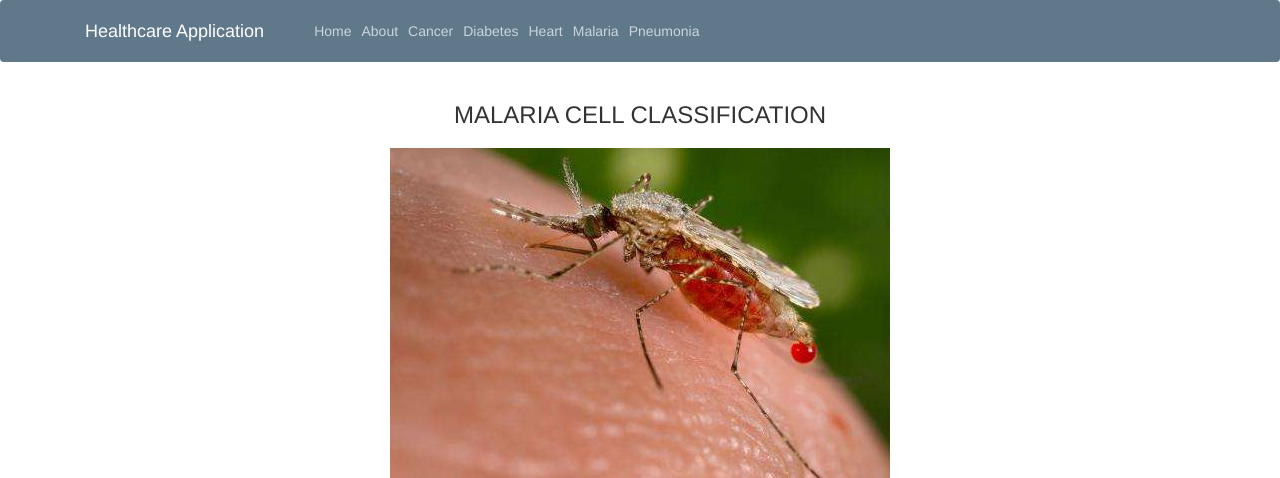
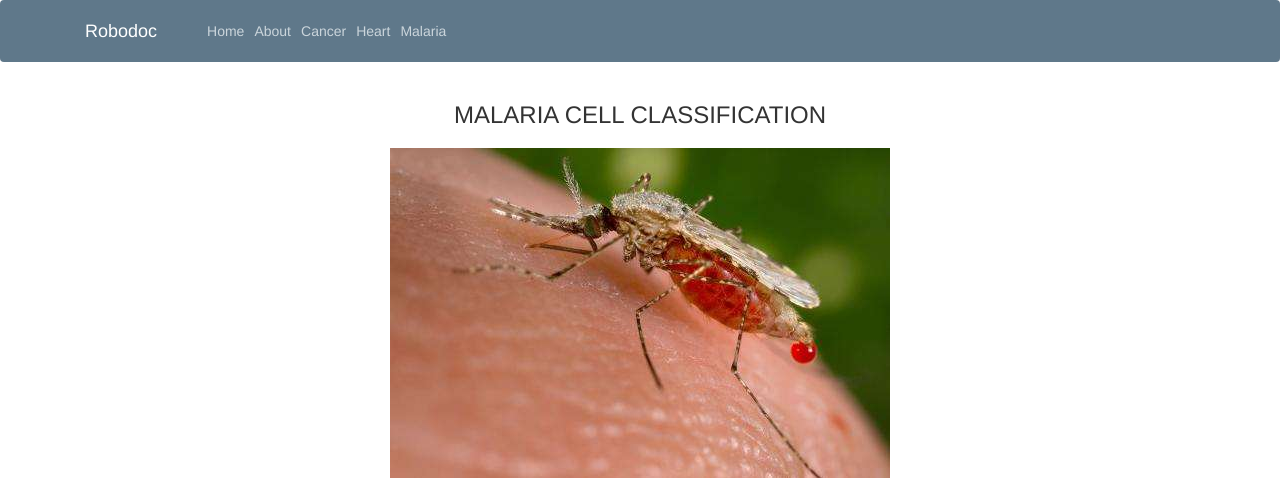
Before and after one commit to Divyang0601/HealthAppC, a Flask app: page /upload in a window 1280 px wide. Shown: the top 478 px of the page. Run offline with Flask 2, Linux system fonts and the light colour scheme; some libraries are stand-ins or nearby versions.

Commit message:
Update index.html

```diff
--- a/template/index.html
+++ b/template/index.html
@@ -70,7 +70,7 @@
     <header class="site-header">
         <nav class="navbar navbar-expand-md navbar-dark bg-steel fixed-top">
             <div class="container">
-                <a class="navbar-brand mr-4" href="/">Healthcare Application</a>
+                <a class="navbar-brand mr-4" href="/">Robodoc</a>
                 <button class="navbar-toggler" type="button" data-toggle="collapse" data-target="#navbarToggle" aria-controls="navbarToggle" aria-expanded="false" aria-label="Toggle navigation">
         <span class="navbar-toggler-icon"></span>
       </button>
@@ -79,10 +79,10 @@
                         <a class="nav-item nav-link" href="/">Home</a>
                         <a class="nav-item nav-link" href="/about">About</a>
                         <a class="nav-item nav-link" href="/cancer">Cancer</a>
-                        <a class="nav-item nav-link" href="/diabetes">Diabetes</a>
+
                         <a class="nav-item nav-link" href="/heart">Heart</a>
                         <a class="nav-item nav-link" href="/Malaria">Malaria</a>
-                        <a class="nav-item nav-link" href="/Pneumonia">Pneumonia</a>
+
 
                     </div>
                     <!-- Navbar Right Side
```
